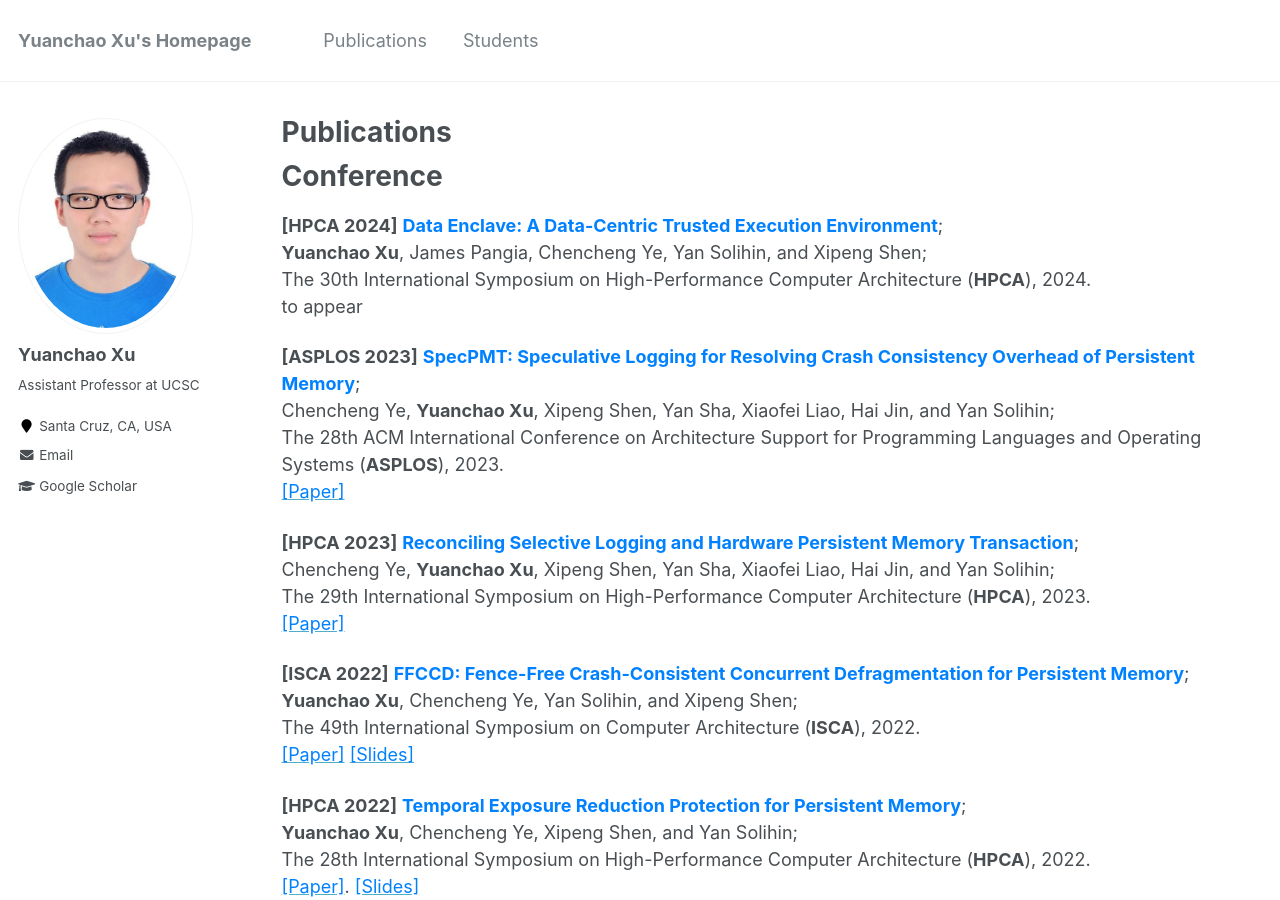
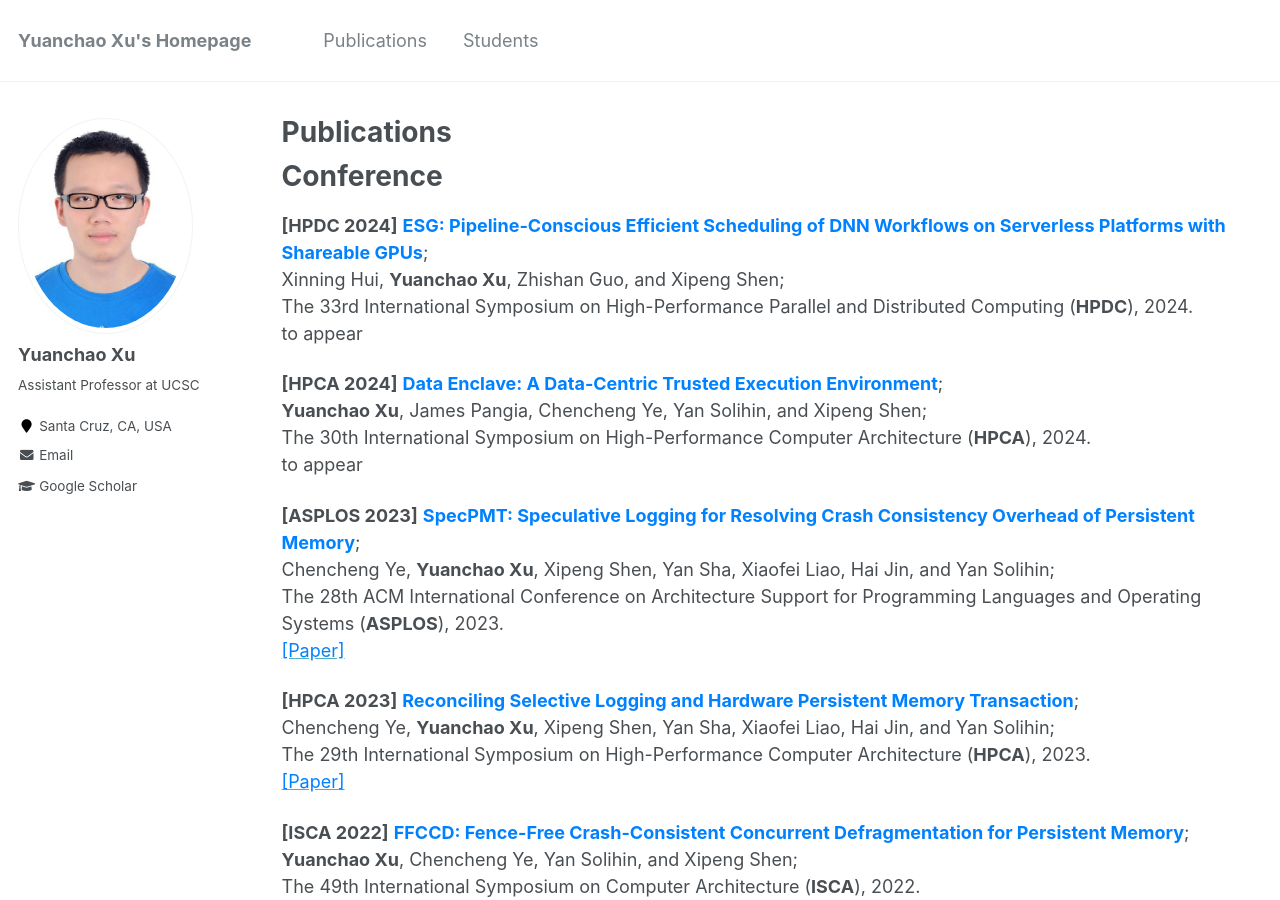
Before and after one commit to yuanchaoxu6/yuanchaoxu6.github.io, a Jekyll site: the page built from _pages/publications.md, in a window 1280 px wide and 900 px high. Built offline with Jekyll 4.4.1, drawn with Linux system fonts in a browser that asks for light colours.

Commit message:
Update publications.md

```diff
--- a/_pages/publications.md
+++ b/_pages/publications.md
@@ -7,6 +7,11 @@ author_profile: true
 
 Conference
 ======
+
+**\[HPDC 2024\]** **<font color="#0081ff"> ESG: Pipeline-Conscious Efficient Scheduling of DNN Workflows on Serverless Platforms with Shareable GPUs</font>**; <br>
+Xinning Hui, **Yuanchao Xu**, Zhishan Guo, and Xipeng Shen; <br>
+The 33rd International Symposium on High-Performance Parallel and Distributed Computing (**HPDC**), 2024. <br>
+to appear
 
 **\[HPCA 2024\]** **<font color="#0081ff"> Data Enclave: A Data-Centric Trusted Execution Environment</font>**; <br>
 **Yuanchao Xu**, James Pangia, Chencheng Ye, Yan Solihin, and Xipeng Shen; <br>
```
